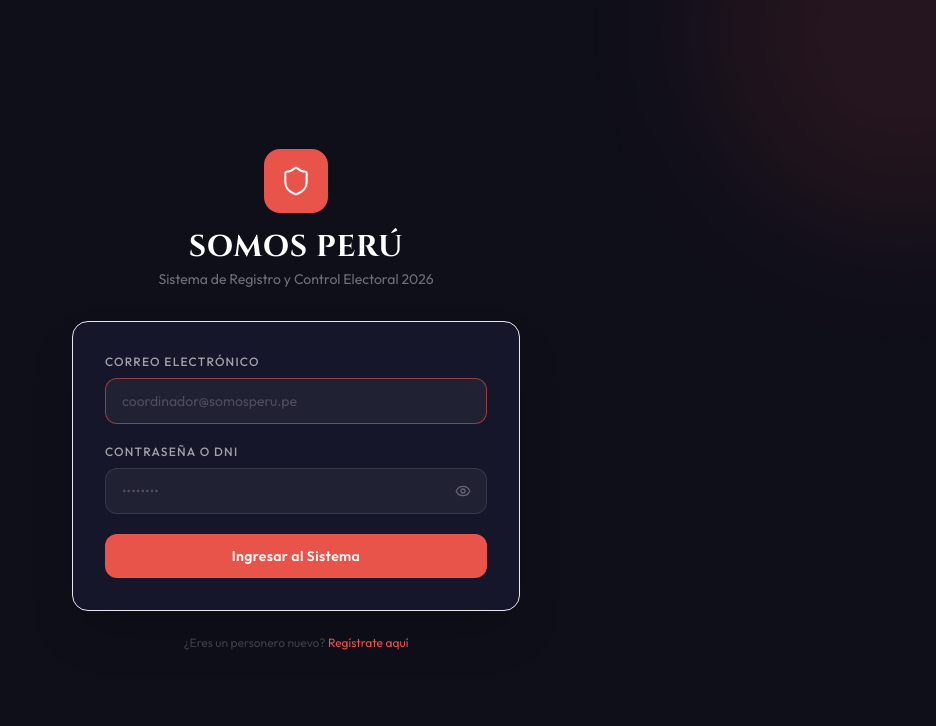
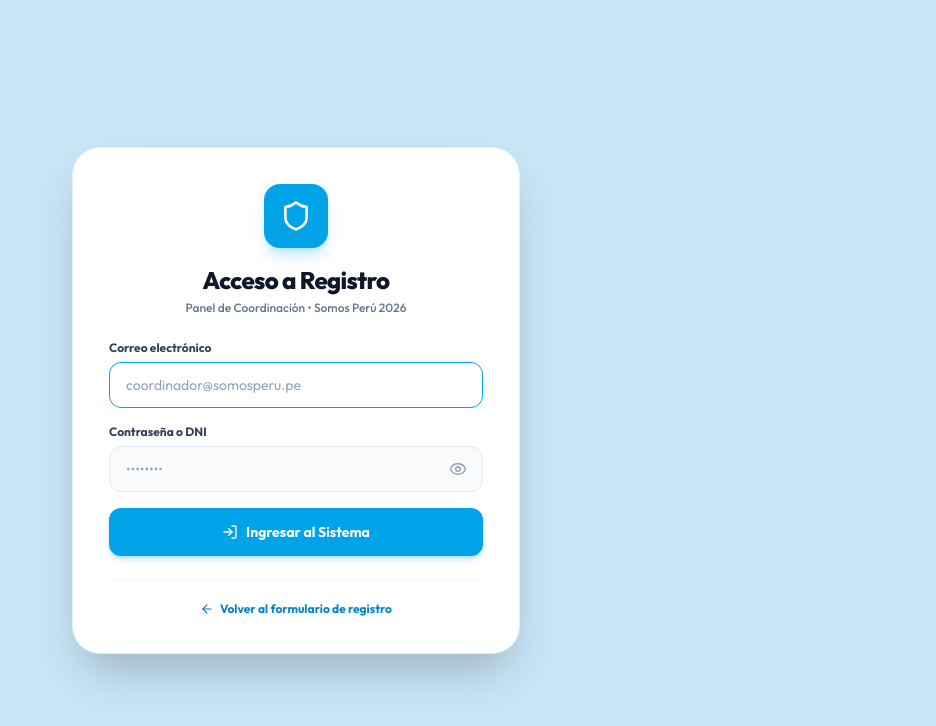
Before and after one commit to IsNonly/somos-peru, a React (Vite) app in the folder apps/registro/: page /login in a window 1280 px wide. Shown: the top 726 px of the page, without its empty margins (344-1280 px from the left). Built offline with nearby package versions, Linux system fonts and the light colour scheme; no server answers.

Commit message:
Actualizacion de LoginPage de registro a fondo celeste y diseno identico

```diff
--- a/apps/registro/src/App.tsx
+++ b/apps/registro/src/App.tsx
@@ -34,10 +34,11 @@ export default function App() {
   return (
     <BrowserRouter>
       <Routes>
+        <Route path="/" element={<RegisterPage />} />
+        <Route path="/registro" element={<RegisterPage />} />
         <Route path="/login" element={!user ? <LoginPage /> : <Navigate to="/dashboard" />} />
-        <Route path="/registro" element={<RegisterPage />} />
-        <Route path="/" element={user ? <Layout /> : <Navigate to="/login" />}>
-          <Route index element={<Navigate to="/dashboard" />} />
+        <Route path="/admin" element={user ? <Layout /> : <Navigate to="/login" />}>
+          <Route index element={<Navigate to="/admin/dashboard" />} />
           <Route path="dashboard" element={<DashboardPage />} />
           <Route path="personeros" element={<PersonerosPage />} />
           <Route path="capacitacion" element={<CapacitacionPage />} />
--- a/apps/registro/src/pages/LoginPage.tsx
+++ b/apps/registro/src/pages/LoginPage.tsx
@@ -1,6 +1,6 @@
 import { useState } from 'react'
 import { supabase } from '../lib/supabase'
-import { Eye, EyeOff, Shield } from 'lucide-react'
+import { Eye, EyeOff, Shield, ArrowLeft, LogIn } from 'lucide-react'
 
 export default function LoginPage() {
   const [email, setEmail] = useState('')
@@ -19,26 +19,19 @@ export default function LoginPage() {
   }
 
   return (
-    <div className="min-h-screen flex items-center justify-center bg-[#0f0f1a] p-4">
-      {/* BG decorativo */}
-      <div className="absolute inset-0 overflow-hidden pointer-events-none">
-        <div className="absolute -top-40 -right-40 w-96 h-96 bg-brand-red/10 rounded-full blur-3xl" />
-        <div className="absolute -bottom-40 -left-40 w-96 h-96 bg-brand-red/5 rounded-full blur-3xl" />
-      </div>
-
-      <div className="relative w-full max-w-md fade-in">
+    <div className="min-h-screen flex items-center justify-center bg-[#c9e6f8] p-4">
+      <div className="w-full max-w-md bg-white border border-sky-100 rounded-[28px] p-8 sm:p-9 shadow-2xl fade-in text-center">
         {/* Logo */}
-        <div className="text-center mb-8">
-          <div className="inline-flex items-center justify-center w-16 h-16 rounded-2xl bg-brand-red mb-4">
-            <Shield size={32} className="text-white" strokeWidth={1.5} />
-          </div>
-          <h1 className="font-cinzel font-bold text-3xl text-white tracking-wide">SOMOS PERÚ</h1>
-          <p className="text-white/40 text-sm mt-1 font-outfit">Sistema de Registro y Control Electoral 2026</p>
+        <div className="inline-flex items-center justify-center w-16 h-16 rounded-2xl bg-[#00a3e8] mb-4 shadow-lg shadow-sky-500/25">
+          <Shield size={32} className="text-white" strokeWidth={2} />
         </div>
 
-        <form onSubmit={handleLogin} className="bg-[#16162a] border border-white/8 rounded-2xl p-8 space-y-5 shadow-2xl">
+        <h1 className="text-2xl font-extrabold text-slate-900 tracking-tight">Acceso a Registro</h1>
+        <p className="text-slate-500 text-xs mt-1 font-medium">Panel de Coordinación • Somos Perú 2026</p>
+
+        <form onSubmit={handleLogin} className="mt-6 space-y-4 text-left">
           <div>
-            <label className="block text-white/60 text-xs font-medium uppercase tracking-widest mb-2">
+            <label className="block text-xs font-bold text-slate-700 mb-1.5">
               Correo electrónico
             </label>
             <input
@@ -48,12 +41,12 @@ export default function LoginPage() {
               required
               autoFocus
               placeholder="coordinador@somosperu.pe"
-              className="w-full bg-white/5 border border-white/10 rounded-xl px-4 py-3 text-white text-sm placeholder-white/20 focus:outline-none focus:border-brand-red/60 focus:bg-white/8 transition-all"
+              className="w-full bg-[#f8fafc] border border-slate-200 rounded-xl px-4 py-3 text-slate-800 text-sm placeholder-slate-400 focus:outline-none focus:bg-white focus:border-[#00a3e8] transition-all"
             />
           </div>
 
           <div>
-            <label className="block text-white/60 text-xs font-medium uppercase tracking-widest mb-2">
+            <label className="block text-xs font-bold text-slate-700 mb-1.5">
               Contraseña o DNI
             </label>
             <div className="relative">
@@ -63,31 +56,49 @@ export default function LoginPage() {
                 onChange={e => setPassword(e.target.value)}
                 required
                 placeholder="••••••••"
-                className="w-full bg-white/5 border border-white/10 rounded-xl px-4 py-3 pr-12 text-white text-sm placeholder-white/20 focus:outline-none focus:border-brand-red/60 focus:bg-white/8 transition-all"
+                className="w-full bg-[#f8fafc] border border-slate-200 rounded-xl px-4 py-3 pr-12 text-slate-800 text-sm placeholder-slate-400 focus:outline-none focus:bg-white focus:border-[#00a3e8] transition-all"
               />
-              <button type="button" onClick={() => setShow(!show)}
-                className="absolute right-4 top-1/2 -translate-y-1/2 text-white/30 hover:text-white/60 transition-colors">
-                {show ? <EyeOff size={16} /> : <Eye size={16} />}
+              <button
+                type="button"
+                onClick={() => setShow(!show)}
+                className="absolute right-4 top-1/2 -translate-y-1/2 text-slate-400 hover:text-slate-600 transition-colors"
+              >
+                {show ? <EyeOff size={18} /> : <Eye size={18} />}
               </button>
             </div>
           </div>
 
           {error && (
-            <p className="text-red-400 text-sm bg-red-400/10 border border-red-400/20 rounded-lg px-4 py-2.5">
+            <p className="text-rose-600 text-xs bg-rose-50 border border-rose-100 rounded-xl p-3">
               {error}
             </p>
           )}
 
-          <button type="submit" disabled={loading}
-            className="w-full bg-brand-red hover:bg-red-600 text-white font-semibold py-3 rounded-xl transition-all disabled:opacity-50 disabled:cursor-not-allowed text-sm tracking-wide">
-            {loading ? 'Verificando...' : 'Ingresar al Sistema'}
+          <button
+            type="submit"
+            disabled={loading}
+            className="w-full py-3.5 bg-[#00a3e8] hover:bg-[#0092d0] text-white font-bold rounded-xl shadow-md shadow-sky-500/25 transition-all active:scale-[0.99] disabled:opacity-50 text-sm flex items-center justify-center gap-2"
+          >
+            {loading ? (
+              <div className="w-5 h-5 border-2 border-white border-t-transparent rounded-full animate-spin" />
+            ) : (
+              <>
+                <LogIn size={16} />
+                <span>Ingresar al Sistema</span>
+              </>
+            )}
           </button>
         </form>
 
-        <p className="text-center text-white/20 text-xs mt-6">
-          ¿Eres un personero nuevo?{' '}
-          <a href="/registro" className="text-brand-red hover:underline">Regístrate aquí</a>
-        </p>
+        <div className="mt-6 pt-5 border-t border-slate-100 flex items-center justify-center">
+          <a
+            href="/"
+            className="inline-flex items-center gap-1.5 text-sky-600 hover:text-sky-700 text-xs font-bold transition-colors"
+          >
+            <ArrowLeft size={14} />
+            <span>Volver al formulario de registro</span>
+          </a>
+        </div>
       </div>
     </div>
   )
```
